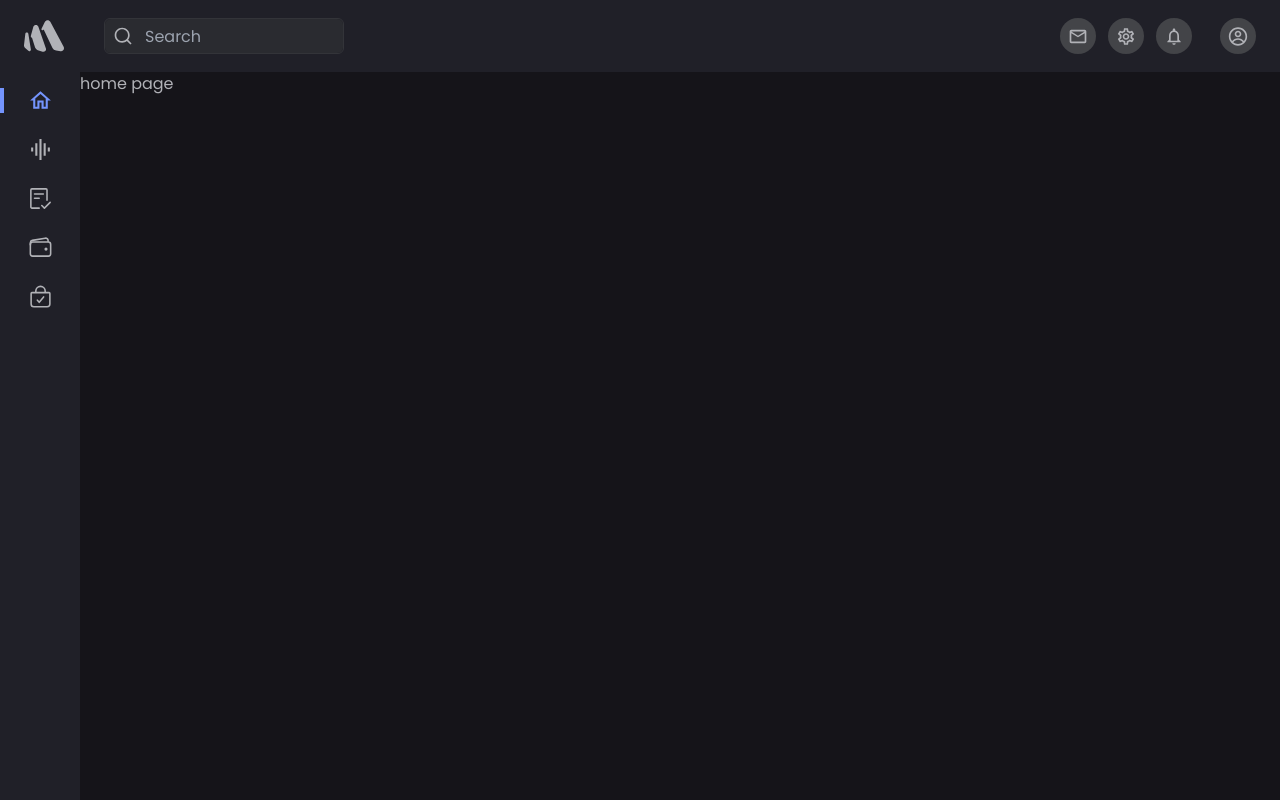
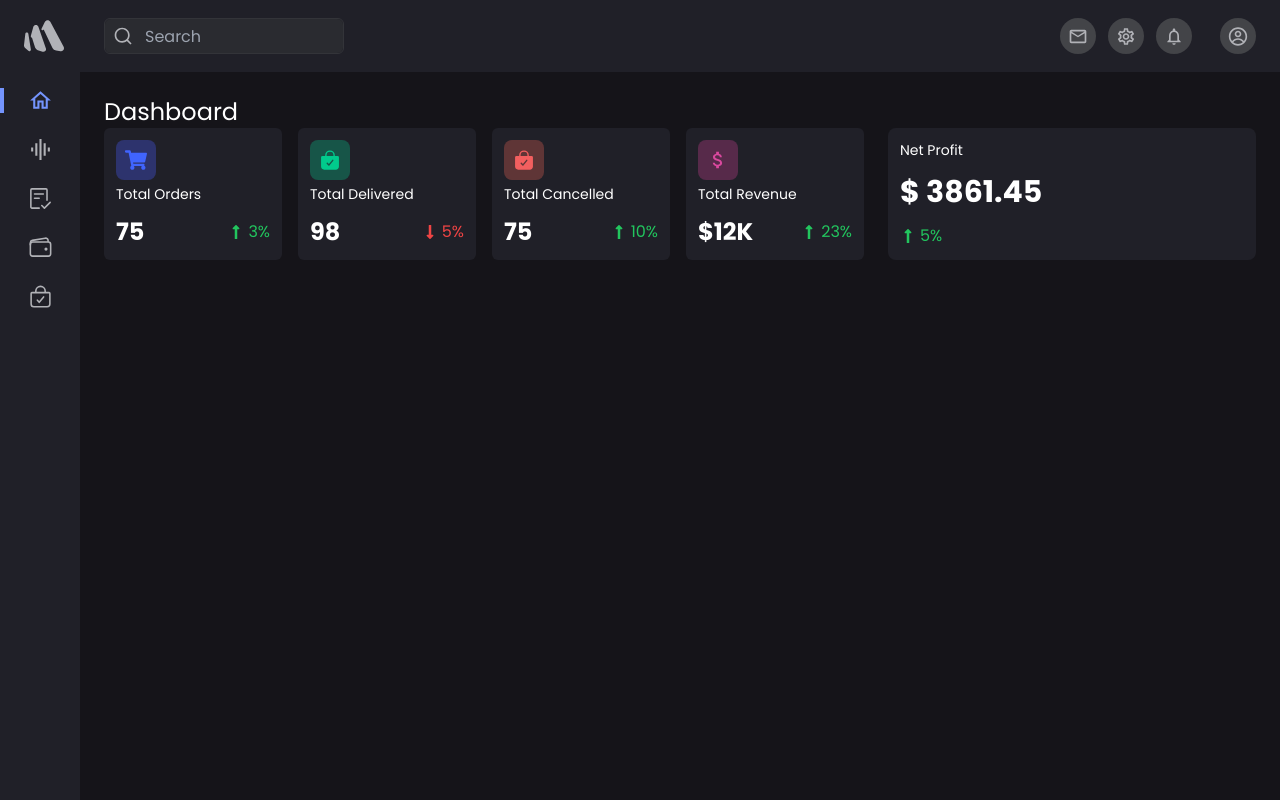
Before and after one commit to Ashish-simpleCoder/fitpeo-interview, a React (Vite) app: page / in a window 1280 px wide. Built offline with nearby package versions, Linux system fonts and the light colour scheme.

Commit message:
feat(ui): add dashboard statistics section

```diff
--- a/package.json
+++ b/package.json
@@ -10,10 +10,12 @@
     "format": "prettier --write ./src"
   },
   "dependencies": {
+    "clsx": "^2.1.1",
     "react": "^18.3.1",
     "react-dom": "^18.3.1",
     "react-icons": "^5.2.1",
-    "react-router-dom": "^6.25.1"
+    "react-router-dom": "^6.25.1",
+    "tailwind-merge": "^2.4.0"
   },
   "devDependencies": {
     "@types/react": "^18.3.3",
--- /dev/null
+++ b/src/components/common/circular-bar.tsx
@@ -0,0 +1,14 @@
+export default function CircularBar() {
+   return (
+      <div className='progress-bar relative h-40 w-40'>
+         <div className='absolute w-full h-full rounded-full' style={{ backgroundColor: '#283268' }}></div>
+         <div
+            className='rotate w-full h-full rounded-full absolute'
+            style={{ backgroundColor: '#6f95fb', transform: 'rotate(90deg)' }}
+         ></div>
+         <div className='w-full h-full rounded-full absolute'>
+            <span className='!bg-primary'>75%</span>
+         </div>
+      </div>
+   )
+}
--- /dev/null
+++ b/src/components/common/status-indicator.tsx
@@ -0,0 +1,29 @@
+import type { PropsWithChildren } from 'react'
+import { FaLongArrowAltDown, FaLongArrowAltUp } from 'react-icons/fa'
+
+import cn from '../../lib/cn'
+
+const StatusStyles = {
+   up: {
+      className: 'text-green-500',
+      icon: FaLongArrowAltUp,
+   },
+   down: {
+      className: 'text-red-500',
+      icon: FaLongArrowAltDown,
+   },
+}
+
+export default function StatusIndicator({
+   status = 'up',
+   children,
+}: { status?: keyof typeof StatusStyles } & PropsWithChildren) {
+   const Icon = StatusStyles[status]
+
+   return (
+      <span className={cn(Icon.className, 'flex gap-1 items-center')}>
+         <Icon.icon />
+         {children}
+      </span>
+   )
+}
--- a/src/components/layout/sidebar.tsx
+++ b/src/components/layout/sidebar.tsx
@@ -1,9 +1,10 @@
+import { NavLink } from 'react-router-dom'
+
 import { MdOutlineHome } from 'react-icons/md'
 import { MdOutlineGraphicEq } from 'react-icons/md'
 import { GoChecklist } from 'react-icons/go'
 import { IoWalletOutline } from 'react-icons/io5'
 import { IoBagCheckOutline } from 'react-icons/io5'
-import { NavLink } from 'react-router-dom'
 
 export default function Sidebar() {
    return (
--- a/src/components/provider/layout.provider.tsx
+++ b/src/components/provider/layout.provider.tsx
@@ -7,7 +7,7 @@ export default function LayoutProvider(props: PropsWithChildren) {
       <>
          <Header />
          <Sidebar />
-         <div className='main-content left-20 relative w-[calc(100%-80px)]'>{props.children}</div>
+         <div className='main-content left-20 relative w-[calc(100%-80px)] p-6'>{props.children}</div>
       </>
    )
 }
--- a/src/components/provider/router.provider.tsx
+++ b/src/components/provider/router.provider.tsx
@@ -1,7 +1,7 @@
 import { BrowserRouter, Route, Routes } from 'react-router-dom'
 
 // pages
-import HomePage from '../../pages/home.page'
+import HomePage from '../../pages/home/home.page'
 import LayoutProvider from './layout.provider'
 
 export default function AppRouterProvider() {
--- a/src/index.css
+++ b/src/index.css
@@ -5,7 +5,8 @@
 html,
 body,
 div#root {
-   height: 100%;
+   min-height: 100%;
+   background-color: #151419;
 }
 
 * {
@@ -24,3 +25,60 @@ div#root {
       sans-serif;
    font-display: swap;
 }
+
+.progress-bar {
+   /* position: relative;
+  height: 200px;
+  width: 200px; */
+}
+
+.progress-bar div {
+   position: absolute;
+   height: 200px;
+   width: 200px;
+   border-radius: 50%;
+}
+
+.progress-bar div span {
+   position: absolute;
+   font-family: Arial;
+   font-size: 25px;
+   line-height: 175px;
+   height: 175px;
+   width: 175px;
+   left: 12.5px;
+   top: 12.5px;
+   text-align: center;
+   border-radius: 50%;
+   background-color: white;
+}
+
+.progress-bar .background {
+   background-color: #b3cef6;
+}
+
+.progress-bar .rotate {
+   clip: rect(0 100px 200px 0);
+   background-color: #4b86db;
+}
+
+.progress-bar .left {
+   clip: rect(0 100px 200px 0);
+   opacity: 1;
+   background-color: #b3cef6;
+}
+
+.progress-bar .right {
+   clip: rect(0 100px 200px 0);
+   transform: rotate(180deg);
+   opacity: 0;
+   background-color: #4b86db;
+}
+@keyframes toggle {
+   0% {
+      opacity: 0;
+   }
+   100% {
+      opacity: 1;
+   }
+}
--- /dev/null
+++ b/src/lib/cn.ts
@@ -0,0 +1,6 @@
+import { clsx, type ClassValue } from 'clsx'
+import { twMerge } from 'tailwind-merge'
+
+export default function cn(...args: ClassValue[]) {
+   return twMerge(clsx(args))
+}
--- a/src/pages/home.page.tsx
+++ /dev/null
@@ -1,3 +0,0 @@
-export default function HomePage() {
-   return <div>home page</div>
-}
--- /dev/null
+++ b/src/pages/home/components/statistics.tsx
@@ -0,0 +1,88 @@
+import { FaShoppingCart } from 'react-icons/fa'
+import { IoBagCheck } from 'react-icons/io5'
+import { MdOutlineAttachMoney } from 'react-icons/md'
+
+import StatusIndicator from '../../../components/common/status-indicator'
+import CircularBar from '../../../components/common/circular-bar'
+
+export default function Statistics() {
+   return (
+      <div className='gap-6 w-full grid xl:grid-cols-3'>
+         <div className='gap-4 grid md:grid-cols-2 xl:grid-cols-4 w-full md:col-span-2'>
+            <div className='bg-primary rounded-md p-3 flex flex-col'>
+               <span className='bg-[#2d336d] w-10 h-10  rounded-lg flex items-center justify-center'>
+                  <FaShoppingCart size={22} className='fill-[#4064fe]' />
+               </span>
+
+               <p className='text-sm mt-1 text-white'>Total Orders</p>
+
+               <div className='flex justify-between mt-3'>
+                  <p className='text-2xl text-white font-bold'>75</p>
+                  <StatusIndicator>
+                     <span>3%</span>
+                  </StatusIndicator>
+               </div>
+            </div>
+
+            <div className='bg-primary rounded-md p-3 flex flex-col'>
+               <span className='bg-[#175548] w-10 h-10  rounded-lg flex items-center justify-center'>
+                  <IoBagCheck size={22} className='fill-[#01ca8c]' />
+               </span>
+
+               <p className='text-sm mt-1 text-white'>Total Delivered</p>
+
+               <div className='flex justify-between mt-3'>
+                  <p className='text-2xl text-white font-bold'>98</p>
+                  <StatusIndicator status='down'>
+                     <span>5%</span>
+                  </StatusIndicator>
+               </div>
+            </div>
+
+            <div className='bg-primary rounded-md p-3 flex flex-col'>
+               <span className='bg-[#5f3536] w-10 h-10  rounded-lg flex items-center justify-center'>
+                  <IoBagCheck size={22} className='fill-[#f25f5f]' />
+               </span>
+
+               <p className='text-sm mt-1 text-white'>Total Cancelled</p>
+
+               <div className='flex justify-between mt-3'>
+                  <p className='text-2xl text-white font-bold'>75</p>
+                  <StatusIndicator>
+                     <span>10%</span>
+                  </StatusIndicator>
+               </div>
+            </div>
+
+            <div className='bg-primary rounded-md p-3 flex flex-col'>
+               <span className='bg-[#572a4a] w-10 h-10  rounded-lg flex items-center justify-center'>
+                  <MdOutlineAttachMoney size={22} className='fill-[#d9489e]' />
+               </span>
+
+               <p className='text-sm mt-1 text-white'>Total Revenue</p>
+
+               <div className='flex justify-between mt-3'>
+                  <p className='text-2xl text-white font-bold'>$12K</p>
+                  <StatusIndicator>
+                     <span>23%</span>
+                  </StatusIndicator>
+               </div>
+            </div>
+         </div>
+
+         {/* net-profit */}
+         <div className='flex bg-primary p-3 rounded-lg'>
+            <div className='flex flex-col justify-between'>
+               <p className='text-white text-sm'>Net Profit</p>
+               <p className='text-white text-3xl font-bold'>$ 3861.45</p>
+               <StatusIndicator>
+                  <span>5%</span>
+               </StatusIndicator>
+            </div>
+            <div>
+               {/* <CircularBar /> */}
+            </div>
+         </div>
+      </div>
+   )
+}
--- /dev/null
+++ b/src/pages/home/home.page.tsx
@@ -0,0 +1,10 @@
+import Statistics from './components/statistics'
+
+export default function HomePage() {
+   return (
+      <div>
+         <h2 className='text-2xl text-white'>Dashboard</h2>
+         <Statistics />
+      </div>
+   )
+}
```
Also changed, not shown: 1 other file (tests, documents, lock files or other folders).
